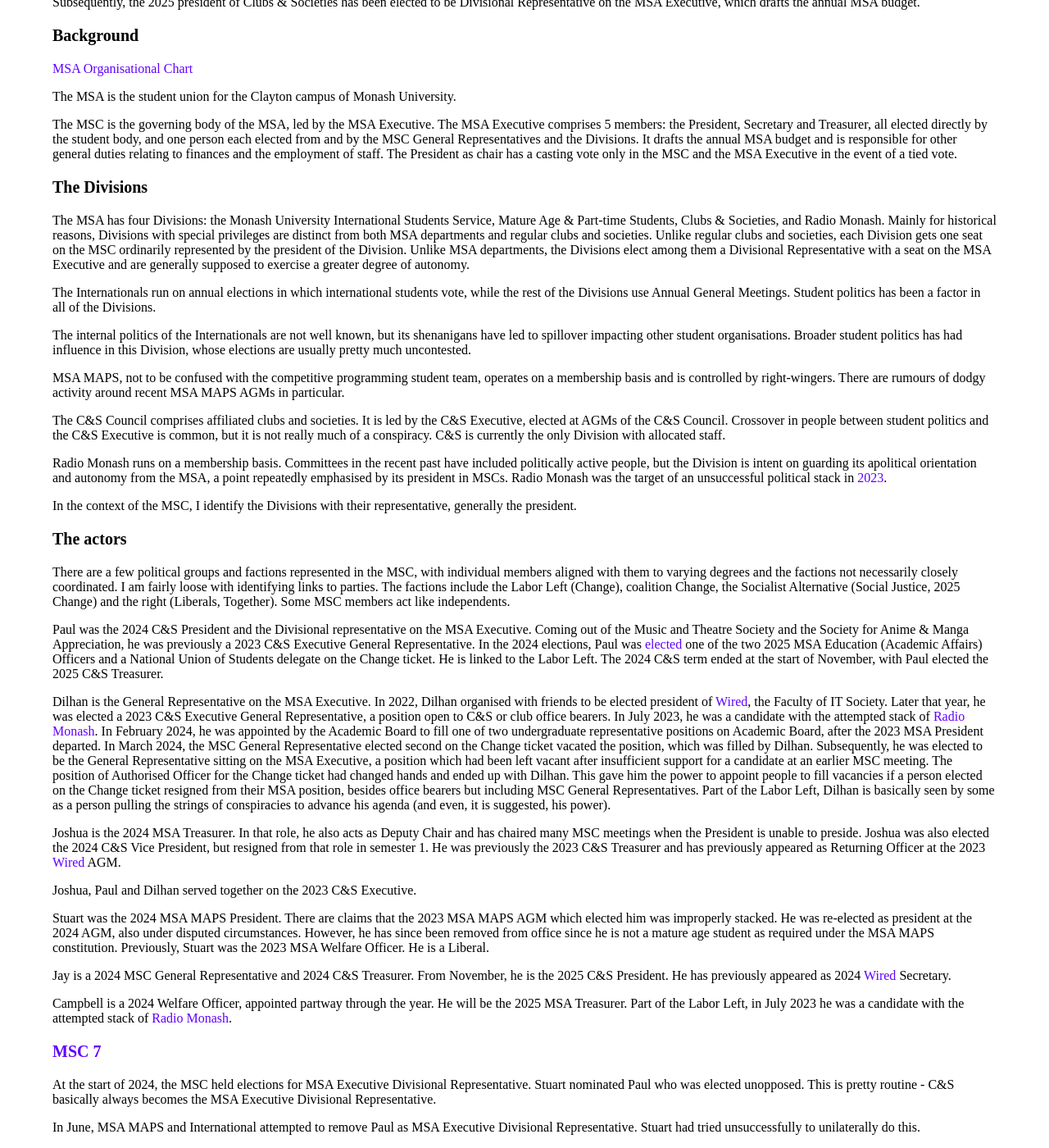
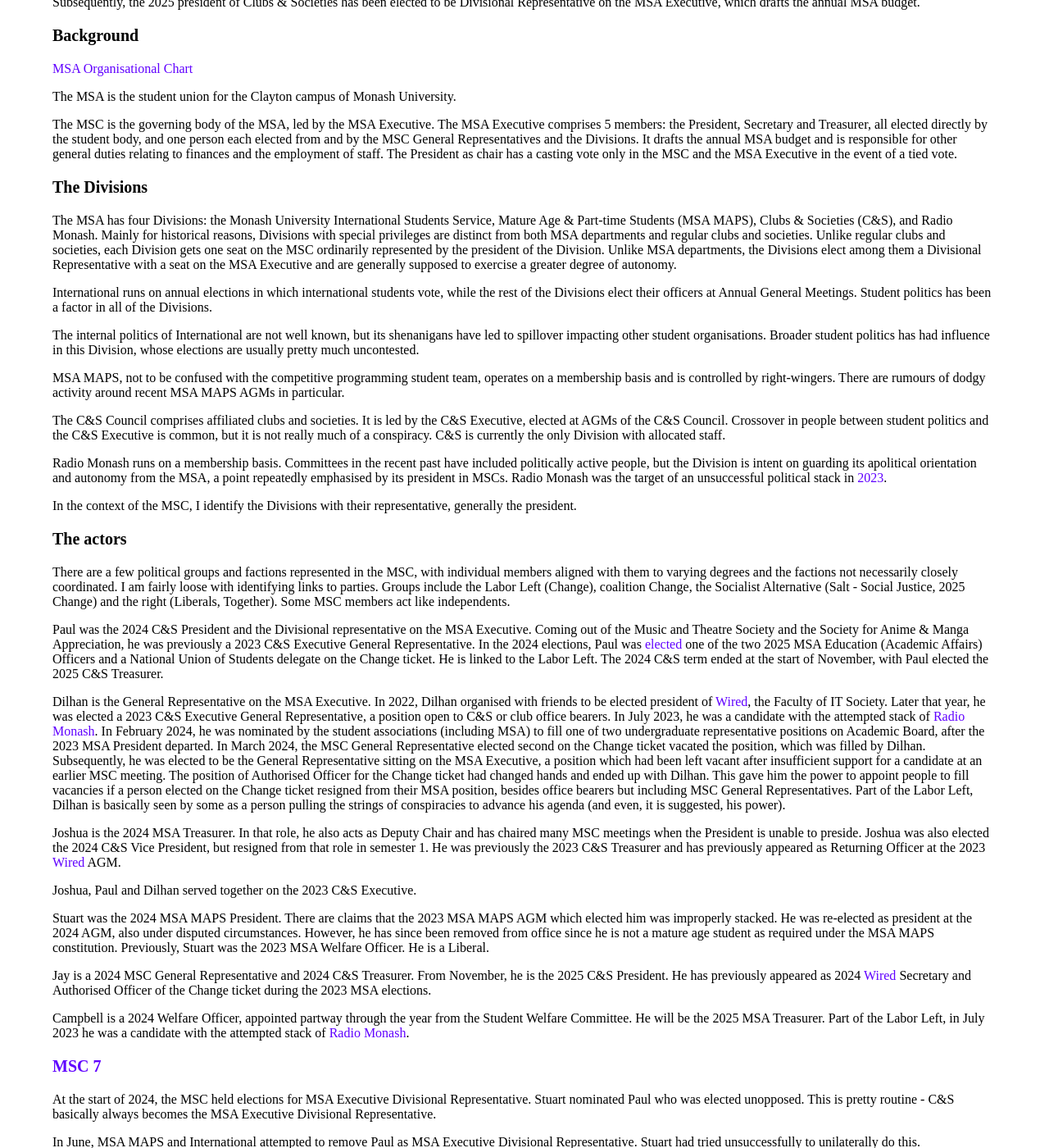
Before and after one commit to nhtnhanbn/nhtnhanbn.github.io, a Jekyll site: the page built from monash/dismissal.md, in a window 1280 px wide and 1400 px high, scrolled down 413 px. Shown: the whole window at 82% size. Built offline with Jekyll 4.4.1, drawn with Linux system fonts in a browser that asks for light colours; some of the changed text lies outside the part shown.

Commit message:
Revise dismissal

```diff
--- a/monash/dismissal.md
+++ b/monash/dismissal.md
@@ -25,11 +25,11 @@ The MSC is the governing body of the MSA, led by the MSA Executive. The MSA Exec
 
 ### The Divisions
 
-The MSA has four Divisions: the Monash University International Students Service, Mature Age & Part-time Students, Clubs & Societies, and Radio Monash. Mainly for historical reasons, Divisions with special privileges are distinct from both MSA departments and regular clubs and societies. Unlike regular clubs and societies, each Division gets one seat on the MSC ordinarily represented by the president of the Division. Unlike MSA departments, the Divisions elect among them a Divisional Representative with a seat on the MSA Executive and are generally supposed to exercise a greater degree of autonomy.
+The MSA has four Divisions: the Monash University International Students Service, Mature Age & Part-time Students (MSA MAPS), Clubs & Societies (C&S), and Radio Monash. Mainly for historical reasons, Divisions with special privileges are distinct from both MSA departments and regular clubs and societies. Unlike regular clubs and societies, each Division gets one seat on the MSC ordinarily represented by the president of the Division. Unlike MSA departments, the Divisions elect among them a Divisional Representative with a seat on the MSA Executive and are generally supposed to exercise a greater degree of autonomy.
 
-The Internationals run on annual elections in which international students vote, while the rest of the Divisions use Annual General Meetings. Student politics has been a factor in all of the Divisions.
+International runs on annual elections in which international students vote, while the rest of the Divisions elect their officers at Annual General Meetings. Student politics has been a factor in all of the Divisions.
 
-The internal politics of the Internationals are not well known, but its shenanigans have led to spillover impacting other student organisations. Broader student politics has had influence in this Division, whose elections are usually pretty much uncontested.
+The internal politics of International are not well known, but its shenanigans have led to spillover impacting other student organisations. Broader student politics has had influence in this Division, whose elections are usually pretty much uncontested.
 
 MSA MAPS, not to be confused with the competitive programming student team, operates on a membership basis and is controlled by right-wingers. There are rumours of dodgy activity around recent MSA MAPS AGMs in particular.
 
@@ -41,11 +41,11 @@ In the context of the MSC, I identify the Divisions with their representative, g
 
 ### The actors
 
-There are a few political groups and factions represented in the MSC, with individual members aligned with them to varying degrees and the factions not necessarily closely coordinated. I am fairly loose with identifying links to parties. The factions include the Labor Left (Change), coalition Change, the Socialist Alternative (Social Justice, 2025 Change) and the right (Liberals, Together). Some MSC members act like independents.
+There are a few political groups and factions represented in the MSC, with individual members aligned with them to varying degrees and the factions not necessarily closely coordinated. I am fairly loose with identifying links to parties. Groups include the Labor Left (Change), coalition Change, the Socialist Alternative (Salt - Social Justice, 2025 Change) and the right (Liberals, Together). Some MSC members act like independents.
 
 Paul was the 2024 C&S President and the Divisional representative on the MSA Executive. Coming out of the Music and Theatre Society and the Society for Anime & Manga Appreciation, he was previously a 2023 C&S Executive General Representative. In the 2024 elections, Paul was [elected](https://msa.monash.edu/hubfs/2024%20MSA%20Election%20Notice%20of%20Results%20(1).pdf) one of the two 2025 MSA Education (Academic Affairs) Officers and a National Union of Students delegate on the Change ticket. He is linked to the Labor Left. The 2024 C&S term ended at the start of November, with Paul elected the 2025 C&S Treasurer.
 
-Dilhan is the General Representative on the MSA Executive. In 2022, Dilhan organised with friends to be elected president of [Wired](/wired), the Faculty of IT Society. Later that year, he was elected a 2023 C&S Executive General Representative, a position open to C&S or club office bearers. In July 2023, he was a candidate with the attempted stack of [Radio Monash](/radmon). In February 2024, he was appointed by the Academic Board to fill one of two undergraduate representative positions on Academic Board, after the 2023 MSA President departed. In March 2024, the MSC General Representative elected second on the Change ticket vacated the position, which was filled by Dilhan. Subsequently, he was elected to be the General Representative sitting on the MSA Executive, a position which had been left vacant after insufficient support for a candidate at an earlier MSC meeting. The position of Authorised Officer for the Change ticket had changed hands and ended up with Dilhan. This gave him the power to appoint people to fill vacancies if a person elected on the Change ticket resigned from their MSA position, besides office bearers but including MSC General Representatives. Part of the Labor Left, Dilhan is basically seen by some as a person pulling the strings of conspiracies to advance his agenda (and even, it is suggested, his power).
+Dilhan is the General Representative on the MSA Executive. In 2022, Dilhan organised with friends to be elected president of [Wired](/wired), the Faculty of IT Society. Later that year, he was elected a 2023 C&S Executive General Representative, a position open to C&S or club office bearers. In July 2023, he was a candidate with the attempted stack of [Radio Monash](/radmon). In February 2024, he was nominated by the student associations (including MSA) to fill one of two undergraduate representative positions on Academic Board, after the 2023 MSA President departed. In March 2024, the MSC General Representative elected second on the Change ticket vacated the position, which was filled by Dilhan. Subsequently, he was elected to be the General Representative sitting on the MSA Executive, a position which had been left vacant after insufficient support for a candidate at an earlier MSC meeting. The position of Authorised Officer for the Change ticket had changed hands and ended up with Dilhan. This gave him the power to appoint people to fill vacancies if a person elected on the Change ticket resigned from their MSA position, besides office bearers but including MSC General Representatives. Part of the Labor Left, Dilhan is basically seen by some as a person pulling the strings of conspiracies to advance his agenda (and even, it is suggested, his power).
 
 Joshua is the 2024 MSA Treasurer. In that role, he also acts as Deputy Chair and has chaired many MSC meetings when the President is unable to preside. Joshua was also elected the 2024 C&S Vice President, but resigned from that role in semester 1. He was previously the 2023 C&S Treasurer and has previously appeared as Returning Officer at the 2023 [Wired](/wired) AGM.
 
@@ -53,9 +53,9 @@ Joshua, Paul and Dilhan served together on the 2023 C&S Executive.
 
 Stuart was the 2024 MSA MAPS President. There are claims that the 2023 MSA MAPS AGM which elected him was improperly stacked. He was re-elected as president at the 2024 AGM, also under disputed circumstances. However, he has since been removed from office since he is not a mature age student as required under the MSA MAPS constitution. Previously, Stuart was the 2023 MSA Welfare Officer. He is a Liberal.
 
-Jay is a 2024 MSC General Representative and 2024 C&S Treasurer. From November, he is the 2025 C&S President. He has previously appeared as 2024 [Wired](/wired) Secretary.
+Jay is a 2024 MSC General Representative and 2024 C&S Treasurer. From November, he is the 2025 C&S President. He has previously appeared as 2024 [Wired](/wired) Secretary and Authorised Officer of the Change ticket during the 2023 MSA elections.
 
-Campbell is a 2024 Welfare Officer, appointed partway through the year. He will be the 2025 MSA Treasurer. Part of the Labor Left, in July 2023 he was a candidate with the attempted stack of [Radio Monash](/radmon).
+Campbell is a 2024 Welfare Officer, appointed partway through the year from the Student Welfare Committee. He will be the 2025 MSA Treasurer. Part of the Labor Left, in July 2023 he was a candidate with the attempted stack of [Radio Monash](/radmon).
 
 ### [MSC 7](https://msa.monash.edu/hubfs/MSC%207%20Minutes.pdf)
 
@@ -135,11 +135,11 @@ Dilhan declined to speak to the motion. Paul argued that "it seems quite clear t
 
 Radio Monash eventually realised what was going on and attempted to rejoin the Zoom meeting, but the Secretary failed to admit them from the waiting room. Joshua asked to be made host of the Zoom meeting, to which the Secretary's response was to walk out of the room.
 
-Once Radio Monash was admitted to the Zoom meeting, Jay immediately pointed out another regulation which he claimed would not allow the election to be held. Joshua did not agree with this interpretation but Dilhan took this to withdraw the motion.
+After Radio Monash was admitted to the Zoom meeting, Jay pointed out another regulation which he claimed would not allow the election to be held. Joshua did not agree with this interpretation but Dilhan took this to withdraw the motion.
 
 ### MSC 12
 
-This meeting was on Friday of swotvac, 2 weeks after MSC 11. As it happened, it was largely those who had been on Paul's side present with most of their opponents absent. Most of the meeting was inquorate, but quorum was met briefly before Jay departed. According to people present, Stuart, who had recently lost his MSC position officially over constitutional eligibility issues, had been messaging other MSC members claiming that the meeting was cancelled. The Secretary set up the Zoom meeting and recording but was otherwise absent.
+This meeting was on Friday of swotvac, 2 weeks after MSC 11, and started about a half hour late. As it happened, it was largely those who had been on Paul's side present with most of their opponents absent. Most of the meeting was inquorate, but quorum was met briefly before Jay departed citing prior commitments. According to people present, Stuart, who had recently lost his MSC position officially over constitutional eligibility issues, had been messaging other MSC members claiming that the meeting was cancelled. The Secretary set up the Zoom meeting and recording but was otherwise absent.
 
 Without an absolute majority of the MSC present to vote in favour, a motion to extend the contracts of the 2024 Lot's Wife editors failed. For similar reasons, a motion from one of the 2024 Disabilities & Carers Officers, who is also the sole 2025 D&C Officer, to sack the other D&C Officer could not be voted on.
 
@@ -159,7 +159,7 @@ Dilhan requested a recount, supported by Jay and International. After voting com
 
 Joshua quickly moved onto general business, but Jay asked for another recount. Joshua tried to reject the recount and looked for an excuse. Jay called dissent in the chair, then it was pointed out that since the meeting had moved to the next agenda item, a recount would not be possible. When Joshua took this to block the recount, Dilhan moved dissent in the chair then decided to reintroduce the motions, seconded by Jay, to open nominations and run the election as urgent motions in general business.
 
-One of the 2024 Education (Academic Affairs) Officers (also a 2024 C&S General Representative), questioned why the election was being repeated again after two counts already. "For democracy", said an ally of Dilhan. In response, Joshua ruled out the motion since it had already been discussed in the same meeting. No doubt that many in the meeting were wondering whether the outcome would ever be different and if a faction of the MSC would hold it hostage until they got the outcome they wanted. However, Dilhan claimed that a Division had told him that they had not been able to put their vote in, that their previous vote had been counted instead, and that their new ballot was not issued. It is not entirely clear what specifically this could refer to. The ballots of the first count were supposed to have been ripped up. After the adjournment, Joshua had received fresh ballots from both in-person Divisions but had not offered the Zoom Divisions a specific opportunity to change their vote.
+One of the 2024/2025 Education (Academic Affairs) Officers (also a 2025-2026 Academic Board undergraduate representative and briefly a 2024 C&S General Representative), questioned why the election was being repeated again after two counts already. "For democracy", said an ally of Dilhan. In response, Joshua ruled out the motion since it had already been discussed in the same meeting. No doubt that many in the meeting were wondering whether the outcome would ever be different and if a faction of the MSC would hold it hostage until they got the outcome they wanted. However, Dilhan claimed that a Division had told him that they had not been able to put their vote in, that their previous vote had been counted instead, and that their new ballot was not issued. It is not entirely clear what specifically this could refer to. The ballots of the first count were supposed to have been ripped up. After the adjournment, Joshua had received fresh ballots from both in-person Divisions but had not offered the Zoom Divisions a specific opportunity to change their vote.
 
 Dilhan attempted to move dissent in the chair to re-run the election but Joshua granted the dissent to Jay instead, who pointed out that it was not mandatory for Joshua to strike the motion and the MSC had already voted to accept the motion for consideration. Dissent in the chair passed and nominations were re-opened. Jay again was the only nominee.
 
@@ -175,7 +175,7 @@ But first, because Jay had become C&S President (by virtue of the office a membe
 
 In the MSA Executive General Representative election, the new General Representative tried to nominate Dilhan but had to settle for seconding in the end with Dilhan self-nominating. Dilhan was approved by the 4 MSC General Representatives present with 3 in favour and 1 abstaining.
 
-As the election for MSA Executive Divisional representative approached, Jay questioned the eligiblity of the MSA MAPS representative who had supposedly been appointed as Social Secretary by the MSA MAPS Committee earlier that day. The MSA Secretary had received an email from the acting MSA MAPS president, a Labor Right member and former MSA Secretary, and was confident in the representative's eligbility. However, Paul disputed this and revealed that MSA Finance had confirmed only that the MSA MAPS representative was a student but had not seen proof of the appointment. While the MSA Secretary was unable to produce the email, Jay was sent a screenshot of it from an MSA MAPS source which satisfied the chair, enough for the election to proceed for the time being.
+As the election for MSA Executive Divisional representative approached, Jay asked for confirmation of the eligibility of the MSA MAPS representative who had supposedly been appointed as Social Secretary by the MSA MAPS Committee earlier that day. The MSA Secretary had received an email from the acting MSA MAPS president, a Labor Right member and former MSA Secretary, and was confident in the representative's eligibility. However, Paul disputed this and revealed that MSA Finance had confirmed only that the MSA MAPS representative was a student but had not seen proof of the appointment. While the MSA Secretary was unable to produce the email, Jay was sent a screenshot of it from an MSA MAPS source which satisfied the chair Campbell, enough for the election to proceed for the time being.
 
 Jay was again the only candidate to nominate for MSA Executive, seconded by International. Voting was open for 2 minutes. There was some confusion from MSA MAPS over their vote. After the 2 minutes elapsed, 3 Divisions had voted and 1 Division had opened the voting link but not submitted a vote, which Campbell took as an abstention in the face of protest from Jay. The result declared by Campbell was 2 in favour of Jay becoming the MSA Executive Divisional representative, 1 against and 1 abstention. Without an absolute majority of the Divisions in favour, it failed.
 
@@ -183,7 +183,7 @@ Subsequently, Jay requested a recount with new ballots. However, Campbell claime
 
 Ballots were sent out again, and 4 ballots were sent back. But MSA MAPS insisted that they had not submitted their new ballot. In any case, this count, which Campbell continued to claim was invalid, recorded 3 Divisions in favour and 1 against. Confusion over the ultimate outcome.
 
-Jay proposed a motion, seconded by the new MSC General Representative, to confirm the elections of Dilhan and Jay to the MSA Executive as valid. Campbell tried to strike the motion on the basis that it would change nothing about the legality of the elections, but this ruling was overturned by dissent in the chair from Jay. There was a bit of debate, in which Campbell temporarily relinquished the chair to criticise the motion. As he was speaking, the new MSC General Representative interrupted to move a procedural to end debate and immediately vote. The procedural passed and the motion passed, the MSC deciding to accept the final elections.
+Jay proposed a motion, seconded by the new MSC General Representative, to confirm the elections of Dilhan and Jay to the MSA Executive as valid. Campbell tried to strike the motion by claiming that it would change nothing about the legality of the elections, but this ruling was overturned by dissent in the chair from Jay on the basis that the MSC can interpret MSA rules. There was a bit of debate, in which Campbell temporarily relinquished the chair to criticise the motion. As he was speaking, the new MSC General Representative interrupted to move a procedural to end debate and immediately vote. The procedural passed and the motion passed, the MSC deciding to accept the final elections.
 
 For convenience, a summary of the counts for Jay's election as MSA Executive Divisional representative.
 
```
Also changed, not shown: other parts of monash/dismissal.md (+2 -2 lines), _repository/monash.md (+1 -1 lines).
